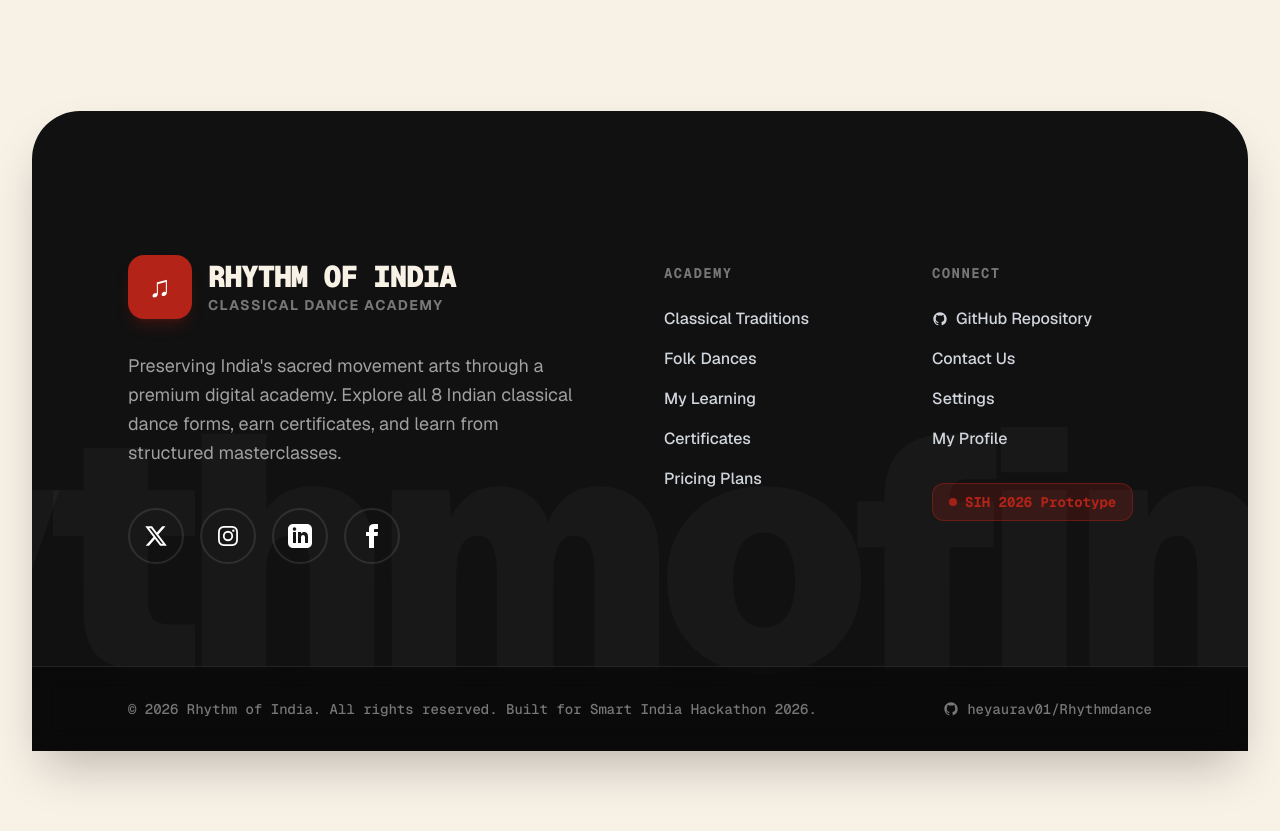
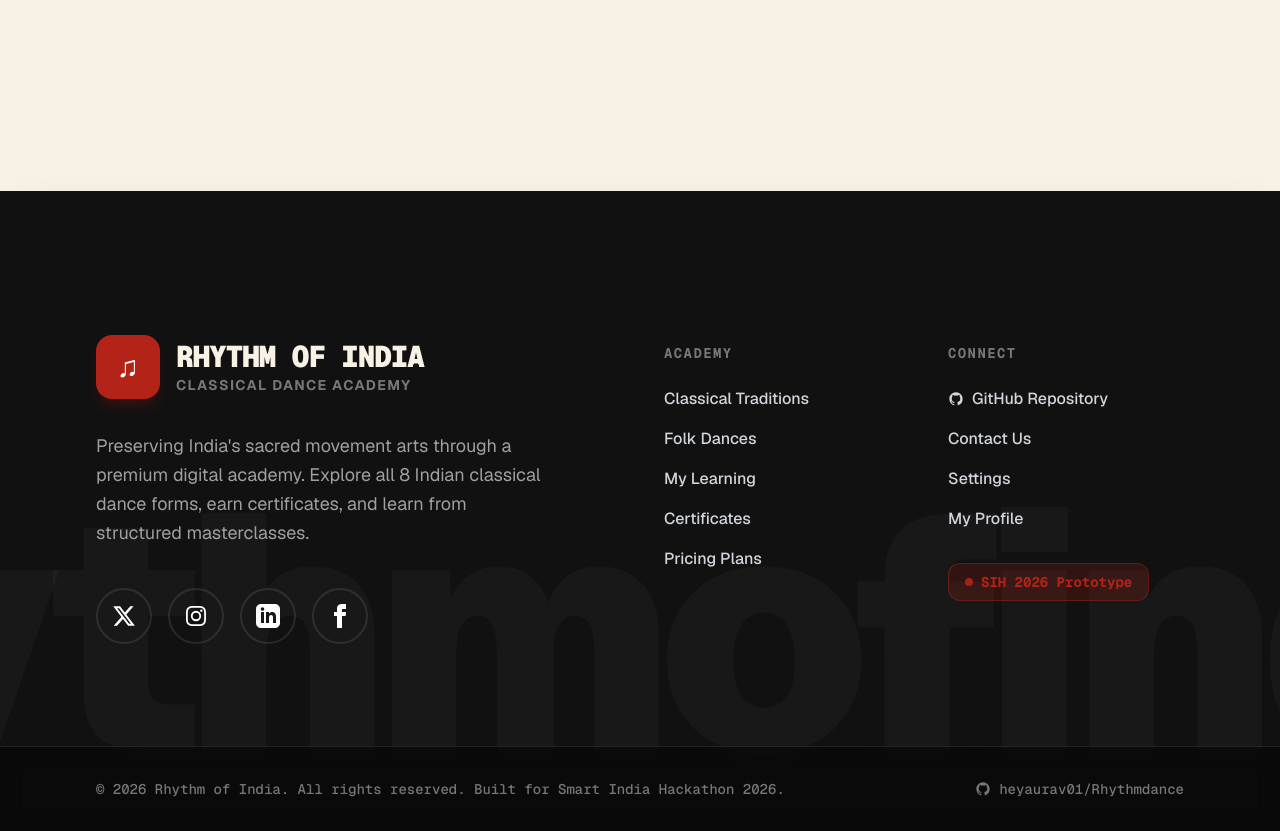
Before and after one commit to heyaurav01/Rhythmdance, a Next.js app: page /dashboard in a window 1280 px wide. Shown: the part 3232-4063 px from the top of the page. Built offline with nearby package versions, Linux system fonts and the light colour scheme; no server answers; sample sign-in values are in the browser's storage.

Commit message:
Fix app footer section

```diff
--- a/src/app/dashboard/page.tsx
+++ b/src/app/dashboard/page.tsx
@@ -367,9 +367,10 @@ export default function DashboardPage() {
             ))}
           </div>
         </section>
+      </main>
 
-        {/* ── 6. Real Footer ── */}
-        <footer className="mt-24 bg-[#111111] text-[#F8F1E6] rounded-t-[48px] overflow-hidden relative shadow-2xl pt-24 sm:pt-36 flex flex-col justify-between" style={{ minHeight: '80vh' }}>
+      {/* ── 6. Real Footer ── */}
+      <footer className="mt-24 bg-[#111111] text-[#F8F1E6] overflow-hidden relative shadow-2xl pt-24 sm:pt-36 flex flex-col justify-between" style={{ minHeight: '80vh' }}>
           {/* Top section */}
           <div className="px-10 sm:px-14 lg:px-24 flex-grow relative z-10">
             <div className="grid grid-cols-1 md:grid-cols-2 lg:grid-cols-4 gap-16 lg:gap-12">
@@ -466,7 +467,6 @@ export default function DashboardPage() {
             </a>
           </div>
         </footer>
-      </main>
     </div>
   );
 }
```
Also changed, not shown: 2 other files (tests, documents, lock files or other folders).
